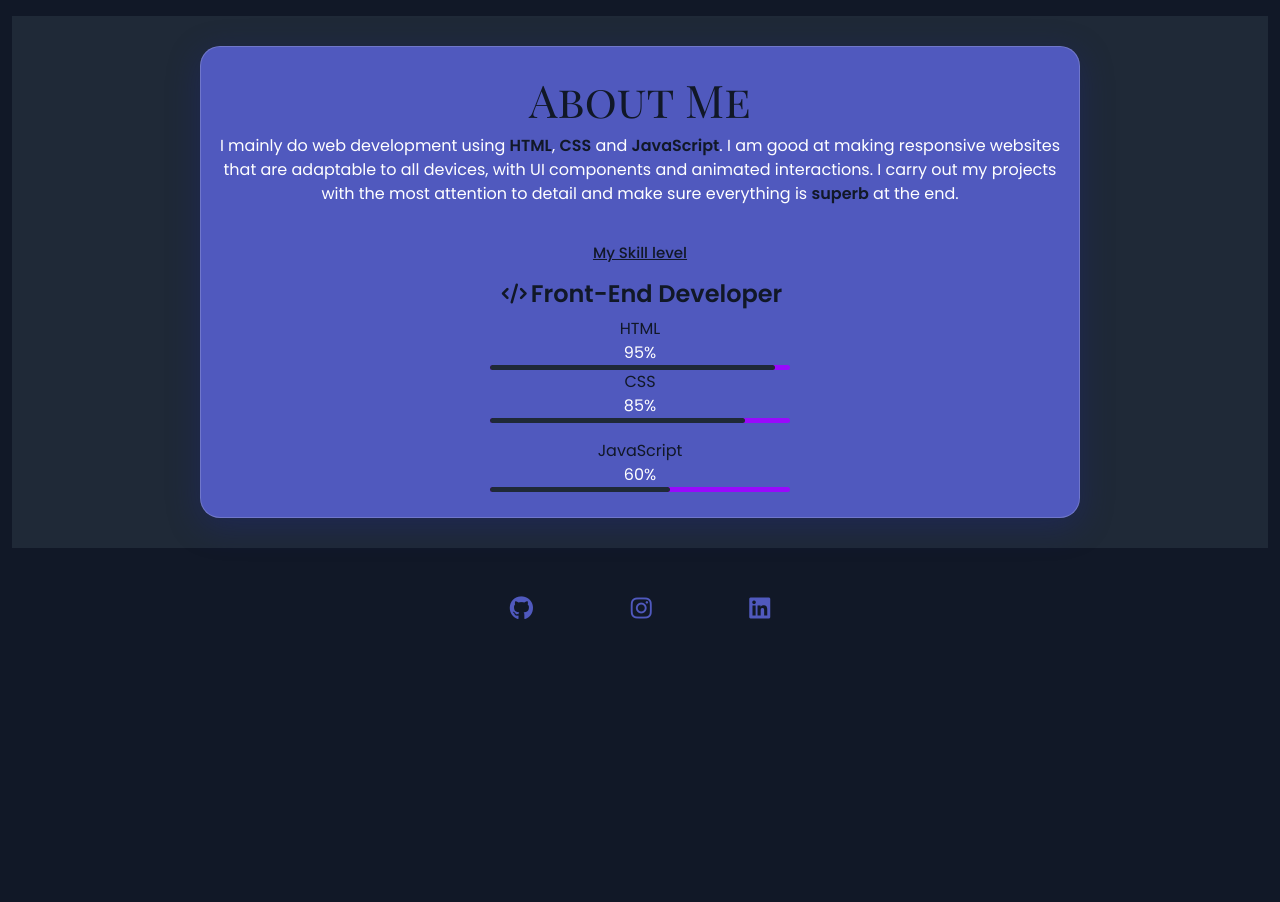
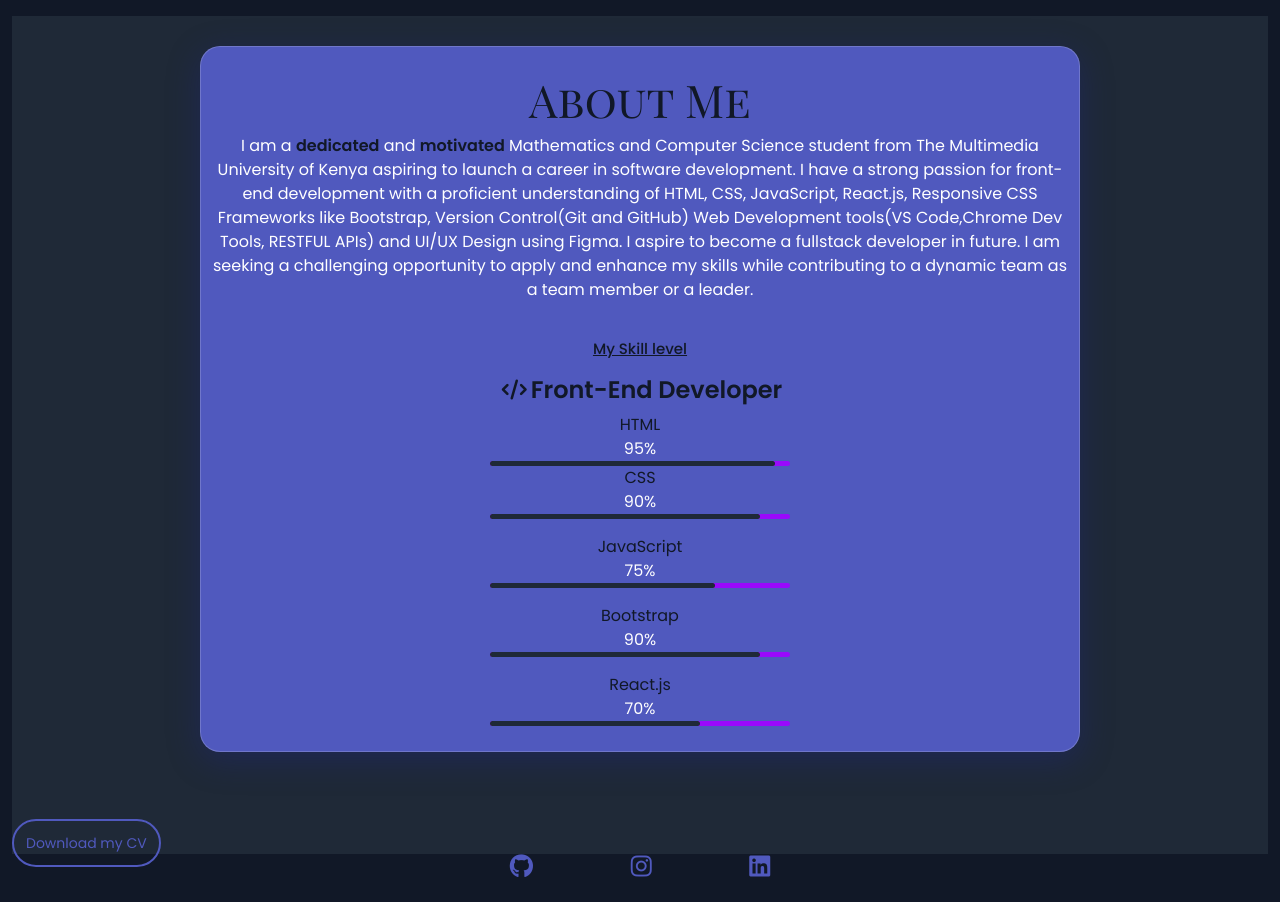
Before and after one commit to Multive018/my-portfolio-project, a plain HTML site: page index.html in a window 1280 px wide. Shown: the part 660-1562 px from the top of the page. Before the commit the page ends 1304 px from the top, so only its background shows below. Drawn offline with nearby package versions, Linux system fonts and the light colour scheme; a web font is replaced by a local one.

Commit message:
Update commit

```diff
--- a/index.html
+++ b/index.html
@@ -64,7 +64,7 @@
         </h2>
       </div>
       <h2 class="job-title">
-        A Front-End Developer based in Mombasa, Kenya.
+        A Front-End Developer based in Nairobi, Kenya.
       </h2>
     </div>
     <hr class="horizontal-rule border-2">
@@ -74,10 +74,9 @@
           <h3 class="card-title mb-2"> About Me </h3>
           <div class="about-me-paragraph">
             <p>
-              I mainly do web development using
-              <strong>HTML</strong>, <strong>CSS</strong> and <strong>JavaScript</strong>. I am good at making responsive websites that are adaptable to all devices, with UI components
-              and animated interactions. I carry out my projects with the most attention to detail and make sure
-              everything is <strong>superb</strong> at the end.
+              I am a <strong>dedicated</strong> and <strong>motivated</strong> Mathematics and Computer Science student from The Multimedia University of Kenya aspiring to launch a career in software development. I have a strong passion for
+              front-end development with a proficient understanding of HTML, CSS, JavaScript, React.js, Responsive CSS Frameworks like Bootstrap, Version Control(Git and GitHub) Web Development tools(VS Code,Chrome Dev Tools, RESTFUL APIs) and UI/UX Design using Figma. I aspire to become a fullstack developer in future. I am seeking a challenging opportunity to apply and enhance my
+              skills while contributing to a dynamic team as a team member or a leader.
             </p>
           </div>
           <div class="skills">
@@ -101,23 +100,42 @@
               <div class="skill-name">
                 CSS
               </div>
-              <span class="percentage-level"> 85% </span>
+              <span class="percentage-level"> 90% </span>
               <div class="skills-bar">
                 <span class="skills-percentage skills-css"></span>
               </div>
             </div>
-            <div class="skills-data">
+            <div class="skills-data mb-3">
               <div class="skill-name">
                 JavaScript
               </div>
-              <span class="percentage-level"> 60% </span>
+              <span class="percentage-level"> 75% </span>
               <div class="skills-bar">
                 <span class="skills-percentage skills-js"></span>
+              </div>
+            </div>
+            <div class="skills-data mb-3">
+              <div class="skill-name">
+                Bootstrap
+              </div>
+              <span class="percentage-level"> 90% </span>
+              <div class="skills-bar">
+                <span class="skills-percentage skills-bootstrap"></span>
+              </div>
+            </div>
+            <div class="skills-data">
+              <div class="skill-name">
+                React.js
+              </div>
+              <span class="percentage-level"> 70% </span>
+              <div class="skills-bar">
+                <span class="skills-percentage skills-react"></span>
               </div>
             </div>
           </div>
         </div>
       </div>
+      <a href="Resume.pdf" class="button" download> Download my CV </a>
     </section>
     <footer class="social-media-icons mb-4">
       <a href="#">
--- a/style/portfolio.css
+++ b/style/portfolio.css
@@ -146,10 +146,16 @@ section{
   width: 95%;
 }
 .skills-css{
-  width: 85%;
+  width: 90%;
 }
 .skills-js{
-  width: 60%;
+  width: 75%;
+}
+.skills-bootstrap{
+  width: 90%;
+}
+.skills-react{
+  width: 70%;
 }
 /* projects page */
 img{
@@ -376,7 +382,3 @@ img.weather-app{
   }
 }
 }
-
-@media (prefer-color-scheme : dark) {
-
-}
```
Also changed, not shown: 3 other files.
